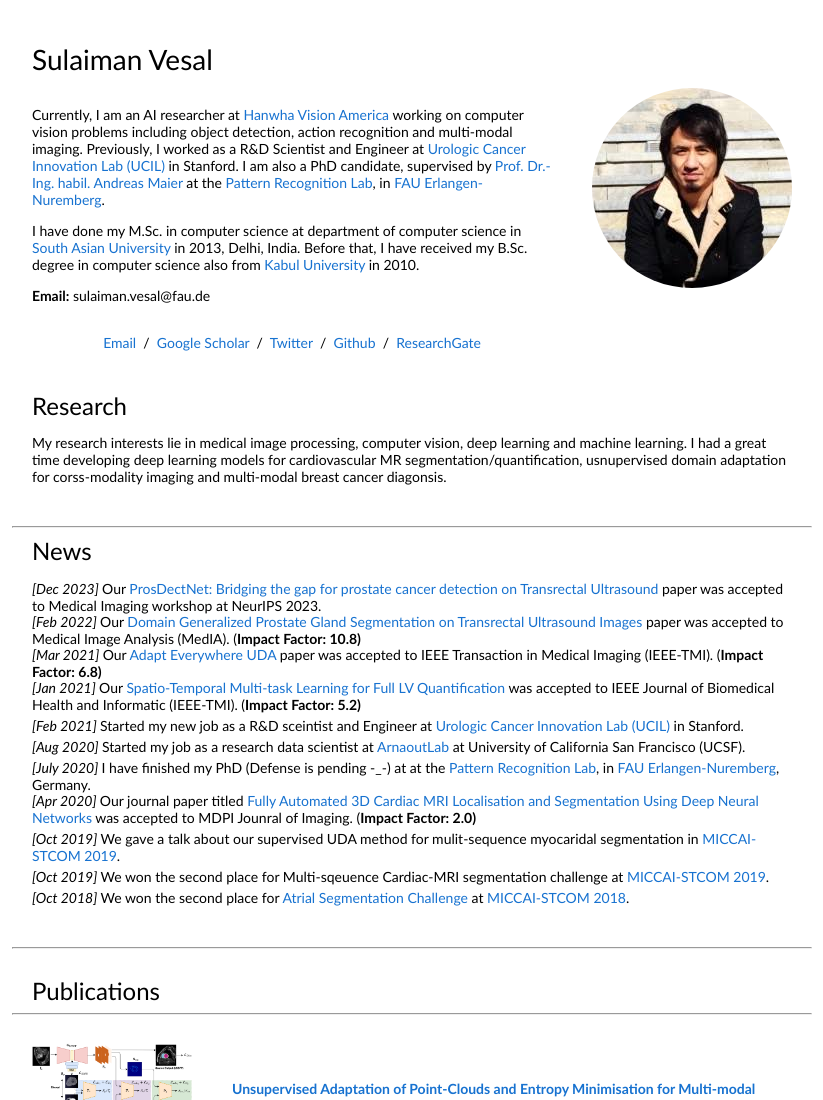
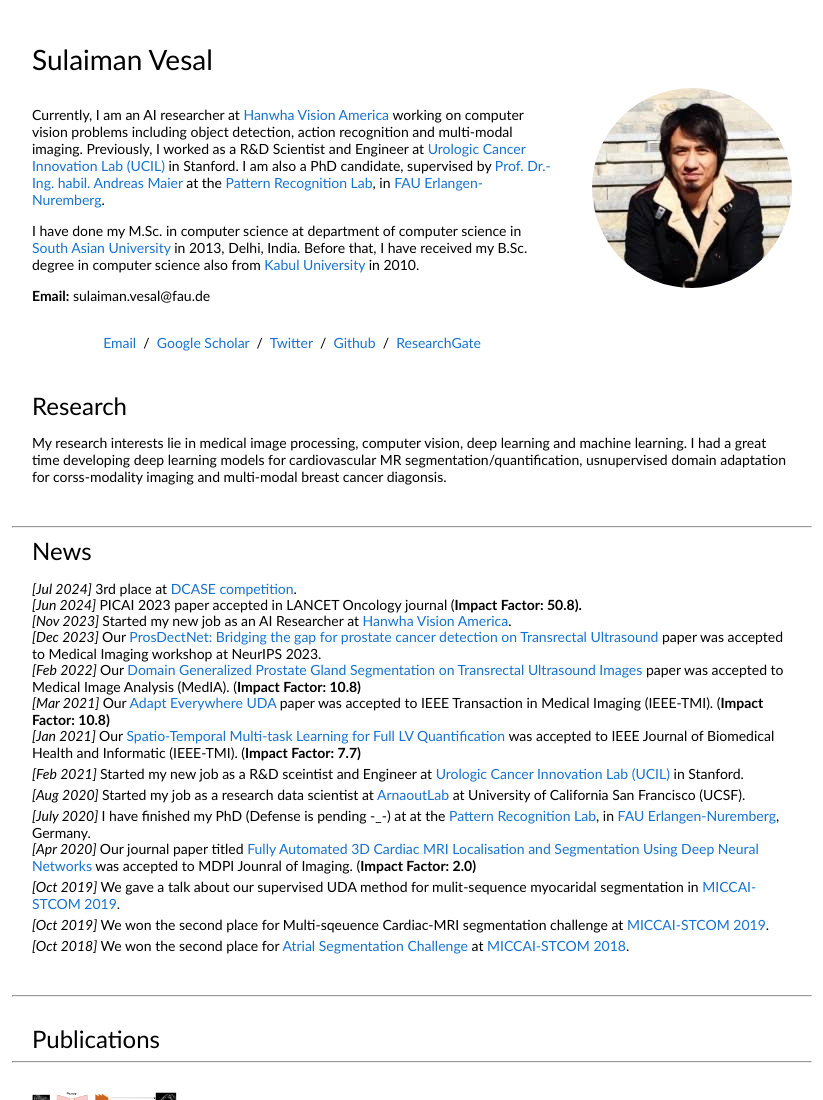
Before and after one commit to sulaimanvesal/sulaimanvesal.github.io, a plain HTML site: page index.html in a window 1280 px wide. Shown: the top 1100 px of the page, without its empty margins (228-1051 px from the left). Drawn offline with Linux system fonts and the light colour scheme.

Commit message:
Update index.html

```diff
--- a/index.html
+++ b/index.html
@@ -75,6 +75,15 @@
 			<table style="width:100%;border:0px;border-spacing:0px;border-collapse:separate;margin-right:auto;margin-left:auto;"><tbody>
 			 <tr>
              <td style="padding:20px;width:1000%;vertical-align:top">
+		     	  <p style="text-align:left;margin-top: -15px;">
+			  <em> [Jul 2024] </em> 3rd place at <a href="https://dcase.community/challenge2024/task-language-queried-audio-source-separation-results"> DCASE competition</a>.</b>
+ 			  </p>
+			  <p style="text-align:left;margin-top: -15px;">
+			  <em> [Jun 2024] </em> PICAI 2023 paper accepted in LANCET Oncology journal  (<b>Impact Factor: 50.8).</b>
+ 			  </p>
+		     	  <p style="text-align:left;margin-top: -15px;">
+			  <em> [Nov 2023] </em> Started my new job as an AI Researcher at <a href="https://hanwhavisionamerica.com/">Hanwha Vision America</a>.</b>
+ 			  </p>
 			  <p style="text-align:left;margin-top: -15px;">
 			  <em> [Dec 2023] </em> Our  <a href="https://scholar.google.com/citations?view_op=view_citation&hl=en&user=SQOL8eYAAAAJ&sortby=pubdate&citation_for_view=SQOL8eYAAAAJ:-f6ydRqryjwC">ProsDectNet: Bridging the gap for prostate cancer detection on Transrectal Ultrasound </a> paper was accepted to Medical Imaging workshop at NeurIPS 2023.</b>
  			  </p>
@@ -82,10 +91,10 @@
 			  <em> [Feb 2022] </em> Our  <a href="https://scholar.google.com/citations?view_op=view_citation&hl=en&user=SQOL8eYAAAAJ&sortby=pubdate&citation_for_view=SQOL8eYAAAAJ:mVmsd5A6BfQC">Domain Generalized Prostate Gland Segmentation on Transrectal Ultrasound Images </a> paper was accepted to Medical Image Analysis (MedIA). (<b>Impact Factor: 10.8)</b>
  			  </p>
 			  <p style="text-align:left;margin-top: -15px;">
-			  <em> [Mar 2021] </em> Our  <a href="https://sulaimanvesal.github.io/PointCloudUDA_web/">Adapt Everywhere UDA </a> paper was accepted to IEEE Transaction in Medical Imaging (IEEE-TMI). (<b>Impact Factor: 6.8)</b>
+			  <em> [Mar 2021] </em> Our  <a href="https://sulaimanvesal.github.io/PointCloudUDA_web/">Adapt Everywhere UDA </a> paper was accepted to IEEE Transaction in Medical Imaging (IEEE-TMI). (<b>Impact Factor: 10.8)</b>
  			  </p>
 		     	  <p style="text-align:left;margin-top: -15px;">
-			  <em> [Jan 2021] </em> Our  <a href="https://sulaimanvesal.github.io/LVQuan_SpatioTemporal/">Spatio-Temporal Multi-task Learning for Full LV Quantification</a>  was accepted to IEEE Journal of Biomedical Health and Informatic (IEEE-TMI). (<b>Impact Factor: 5.2)</b>
+			  <em> [Jan 2021] </em> Our  <a href="https://sulaimanvesal.github.io/LVQuan_SpatioTemporal/">Spatio-Temporal Multi-task Learning for Full LV Quantification</a>  was accepted to IEEE Journal of Biomedical Health and Informatic (IEEE-TMI). (<b>Impact Factor: 7.7)</b>
  			  </p>
 			  <p style="text-align:left; margin-top: -10px;">
 			  <em> [Feb 2021] </em> Started my new job as a R&D sceintist and Engineer at <a href="https://med.stanford.edu/ucil.html">Urologic Cancer Innovation Lab (UCIL)</a> in Stanford.
```
